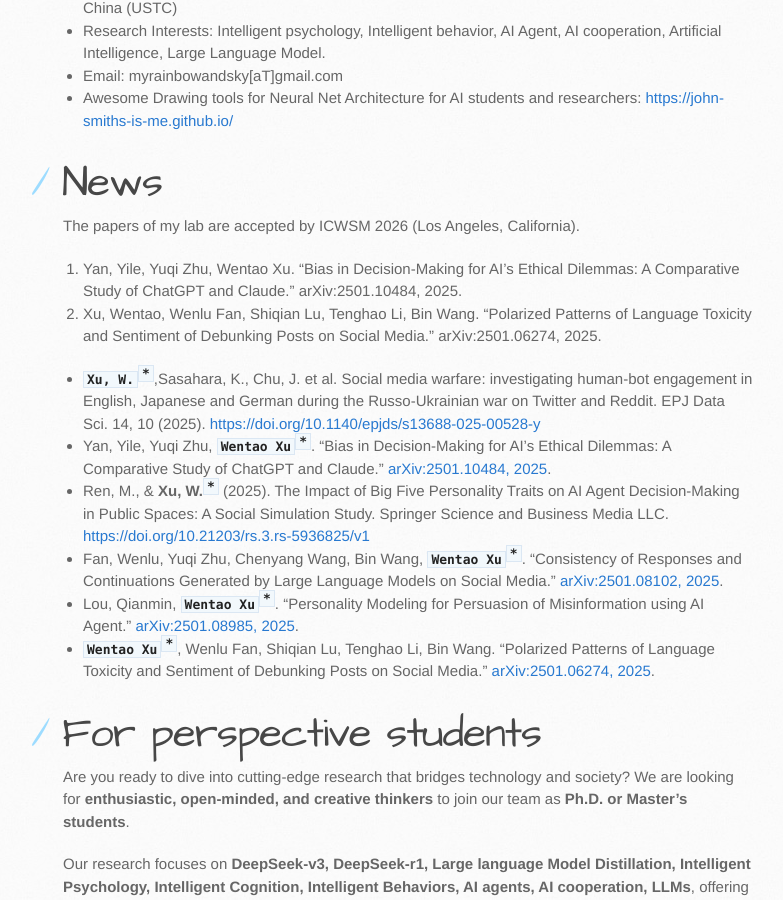
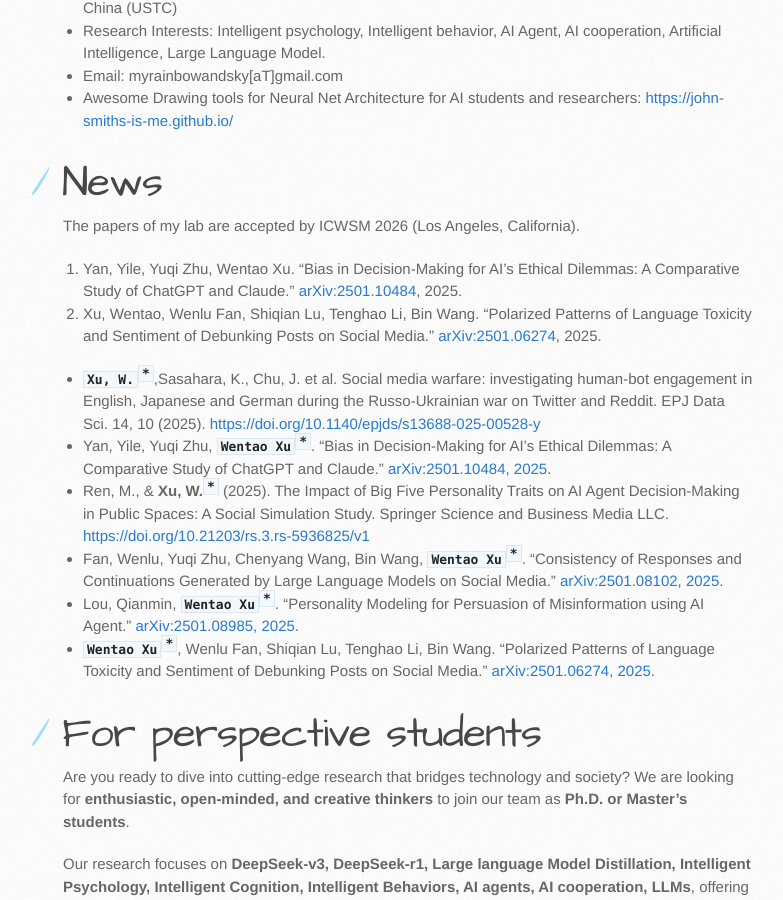
Before and after one commit to myrainbowandsky/myrainbowandsky.github.io, a Jekyll site: the page built from index.md, in a window 1280 px wide and 900 px high, scrolled down 615 px. Shown: the whole window, without its empty margins (107-890 px from the left). Built offline with Jekyll 4.4.1, drawn with Linux system fonts in a browser that asks for light colours; the repository's description, which GitHub fills in, is left out; part of the change alters nothing that is shown.

```diff
--- a/index.md
+++ b/index.md
@@ -20,8 +20,8 @@ layout: default
 
 # News
 The papers of my lab are accepted by ICWSM 2026 (Los Angeles, California).
-1. Yan, Yile, Yuqi Zhu, Wentao Xu. "Bias in Decision-Making for AI's Ethical Dilemmas: A Comparative Study of ChatGPT and Claude." arXiv:2501.10484, 2025.
-2. Xu, Wentao, Wenlu Fan, Shiqian Lu, Tenghao Li, Bin Wang. "Polarized Patterns of Language Toxicity and Sentiment of Debunking Posts on Social Media." arXiv:2501.06274, 2025.
+1. Yan, Yile, Yuqi Zhu, Wentao Xu. "Bias in Decision-Making for AI's Ethical Dilemmas: A Comparative Study of ChatGPT and Claude." [arXiv:2501.10484](https://arxiv.org/abs/2501.10484), 2025.
+2. Xu, Wentao, Wenlu Fan, Shiqian Lu, Tenghao Li, Bin Wang. "Polarized Patterns of Language Toxicity and Sentiment of Debunking Posts on Social Media." [arXiv:2501.06274](https://arxiv.org/abs/2501.06274), 2025.
 
 * **`Xu, W.`**<sup>**`*`**</sup>,Sasahara, K., Chu, J. et al. Social media warfare: investigating human-bot engagement in English, Japanese and German during the Russo-Ukrainian war on Twitter and Reddit. EPJ Data Sci. 14, 10 (2025). [https://doi.org/10.1140/epjds/s13688-025-00528-y](https://doi.org/10.1140/epjds/s13688-025-00528-y)
 * Yan, Yile, Yuqi Zhu, **`Wentao Xu`**<sup>**`*`**</sup>. "Bias in Decision-Making for AI's Ethical Dilemmas: A Comparative Study of ChatGPT and Claude." [arXiv:2501.10484, 2025](https://arxiv.org/abs/2501.10484).
```
